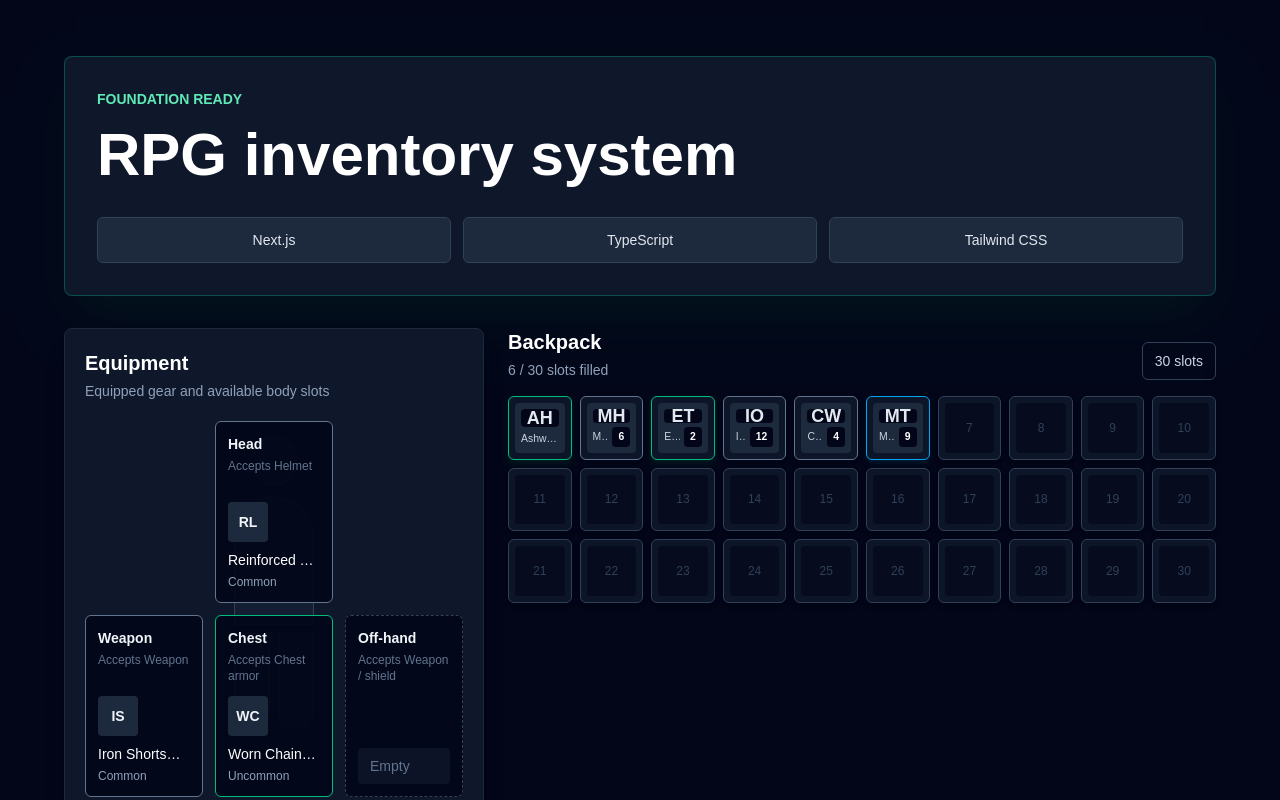
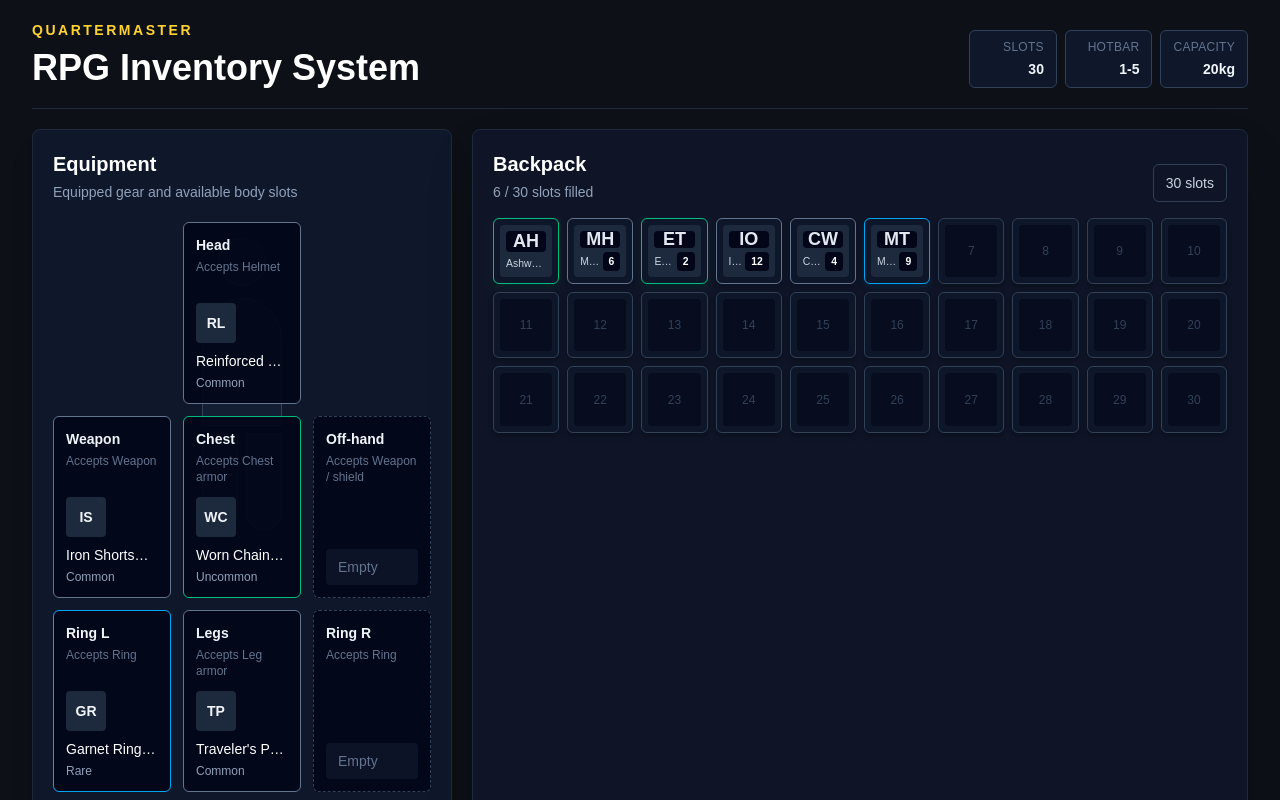
Before and after one commit to macroactive-intern/RPGInventorySystem, a Next.js app: page / in a window 1280 px wide. Shown: the top 800 px of the page. Built offline with nearby package versions, Linux system fonts and the light colour scheme.

Commit message:
Integrate final inventory page

```diff
--- a/app/page.tsx
+++ b/app/page.tsx
@@ -6,33 +6,33 @@ import { WeightPanel } from "@/components/inventory/WeightPanel";
 
 export default function Home() {
   return (
-    <main className="min-h-screen bg-slate-950 px-6 py-10 text-slate-100 sm:py-14">
-      <div className="mx-auto flex w-full max-w-6xl flex-col gap-8">
-        <section className="rounded-lg border border-emerald-400/30 bg-slate-900 p-6 shadow-2xl shadow-emerald-950/40 sm:p-8">
-          <p className="mb-4 text-sm font-semibold uppercase text-emerald-300">
-            Foundation ready
-          </p>
-          <h1 className="text-4xl font-bold text-white sm:text-6xl">
-            RPG inventory system
-          </h1>
-          <div className="mt-8 grid gap-3 sm:grid-cols-3">
-            {["Next.js", "TypeScript", "Tailwind CSS"].map((label) => (
-              <div
-                className="rounded-md border border-slate-700 bg-slate-800 px-4 py-3 text-center text-sm font-medium text-slate-200"
-                key={label}
-              >
-                {label}
-              </div>
-            ))}
+    <main className="min-h-screen bg-[#0d1117] px-4 py-5 text-slate-100 sm:px-6 lg:px-8">
+      <div className="mx-auto flex w-full max-w-7xl flex-col gap-5">
+        <header className="flex flex-col justify-between gap-4 border-b border-slate-800 pb-5 md:flex-row md:items-end">
+          <div>
+            <p className="text-sm font-semibold uppercase tracking-[0.18em] text-amber-300">
+              Quartermaster
+            </p>
+            <h1 className="mt-2 text-3xl font-bold text-white sm:text-4xl">
+              RPG Inventory System
+            </h1>
           </div>
-        </section>
+          <div className="grid grid-cols-3 gap-2 text-sm">
+            <StatusPill label="Slots" value="30" />
+            <StatusPill label="Hotbar" value="1-5" />
+            <StatusPill label="Capacity" value="20kg" />
+          </div>
+        </header>
+
         <InventoryDndProvider>
-          <div className="grid gap-6 lg:grid-cols-[minmax(320px,420px)_1fr]">
-            <div className="flex flex-col gap-6">
+          <div className="grid gap-5 xl:grid-cols-[minmax(320px,420px)_1fr]">
+            <aside className="flex flex-col gap-5">
               <EquipmentPanel />
               <WeightPanel />
-            </div>
-            <BackpackGrid />
+            </aside>
+            <section className="rounded-lg border border-slate-800 bg-slate-900/80 p-5 shadow-2xl shadow-black/30">
+              <BackpackGrid />
+            </section>
           </div>
           <Hotbar />
         </InventoryDndProvider>
@@ -40,3 +40,19 @@ export default function Home() {
     </main>
   );
 }
+
+interface StatusPillProps {
+  label: string;
+  value: string;
+}
+
+function StatusPill({ label, value }: StatusPillProps) {
+  return (
+    <div className="rounded-md border border-slate-700 bg-slate-900 px-3 py-2 text-right">
+      <div className="text-xs uppercase tracking-wide text-slate-500">
+        {label}
+      </div>
+      <div className="mt-1 font-semibold text-slate-100">{value}</div>
+    </div>
+  );
+}
```
